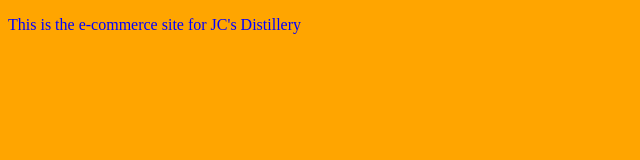
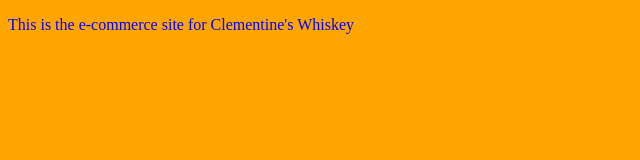
Before and after one commit to jclemente809/jclemente809.github.io, a plain HTML site: page unit_1/index.html in a window 1280 px wide. Shown: the full height of the page, 0-640 px from the left. Drawn offline with Linux system fonts and the light colour scheme.

Commit message:
Update index.html

```diff
--- a/unit_1/index.html
+++ b/unit_1/index.html
@@ -1,8 +1,8 @@
 <!DOCTYPE html>
 <html>
 <head>
-	<title>JC's Distillery</title>
-	<p>This is the e-commerce site for JC's Distillery</p>
+	<title>Clementine's Distillery and Whiskey Shop</title>
+	<p>This is the e-commerce site for Clementine's Whiskey</p>
 
 <link rel="stylesheet" type="text/css" href="css/style.css">
 </head>
```
